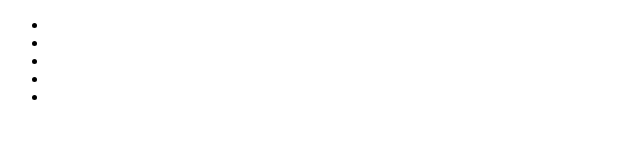
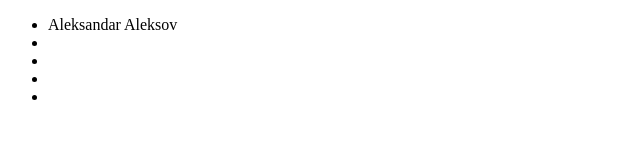
Before and after one commit to aleksandranikushevska/mentor-class-02-git, a plain HTML site: page index.html in a window 1280 px wide. Shown: the whole page, without its empty margins (0-640 px from the left). Drawn offline with Linux system fonts and the light colour scheme.

Commit message:
added name in ul list

```diff
--- a/index.html
+++ b/index.html
@@ -8,7 +8,7 @@
 </head>
 <body>
     <ul>
-        <li></li>
+        <li>Aleksandar Aleksov</li>
         <li></li>
         <li></li>
         <li></li>
```
